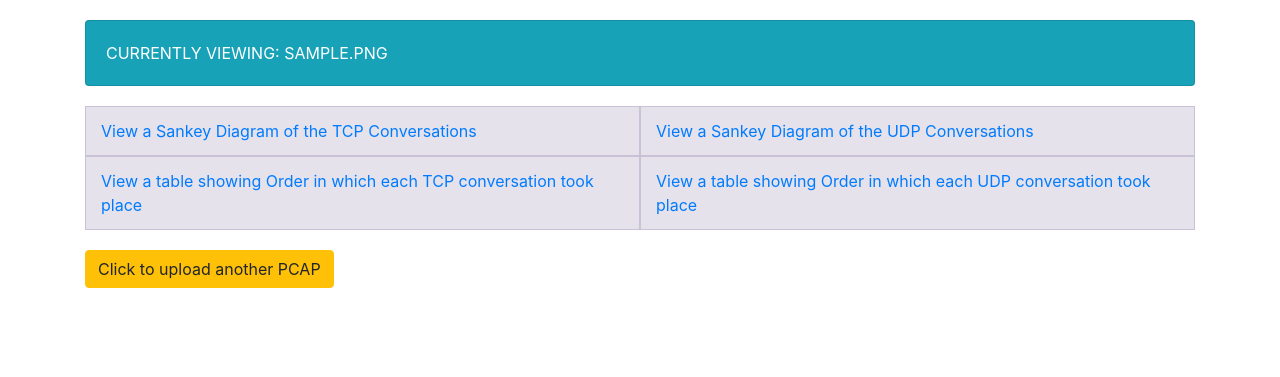
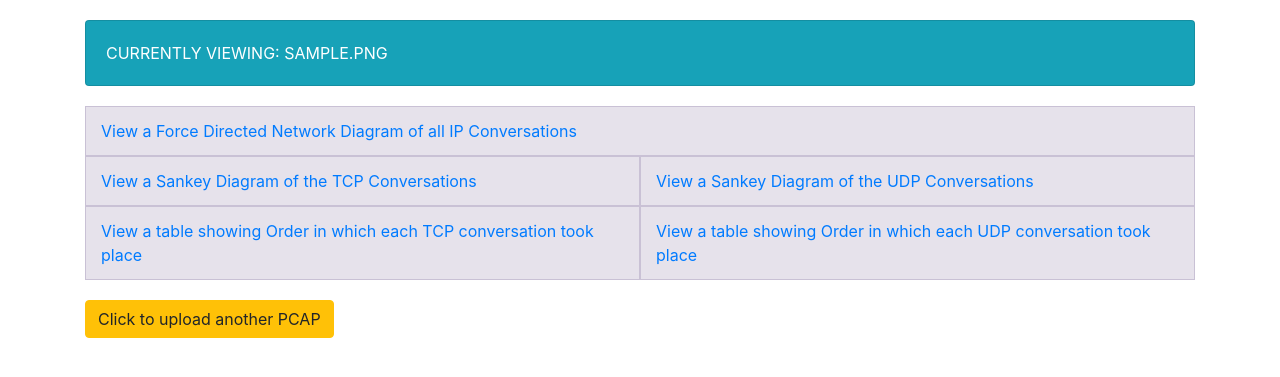
Before and after one commit to carloschulo/pcapd3, a Django app: page / in a window 1280 px wide. Shown: the part 56-433 px from the top of the page. Run offline with Django 3.2, Linux system fonts and the light colour scheme; tables that the repository leaves empty hold one stand-in row (values such as "Sample post"); some libraries are stand-ins or nearby versions.

Commit message:
re-added d3v4

```diff
--- a/pcap/templates/pcap/index.html
+++ b/pcap/templates/pcap/index.html
@@ -8,6 +8,7 @@
         </div>
         <div class="container visualselection">
             <div class="row">
+                <a class="col-12 col" href="/force-dir-graph">View a Force Directed Network Diagram of all IP Conversations</a>
                 <a class="col" href="/sankey">View a Sankey Diagram of the TCP Conversations</a>
                 <a class="col" href="/sankey-udp">View a Sankey Diagram of the UDP Conversations</a>
                 <div class="w-100"></div>
```
